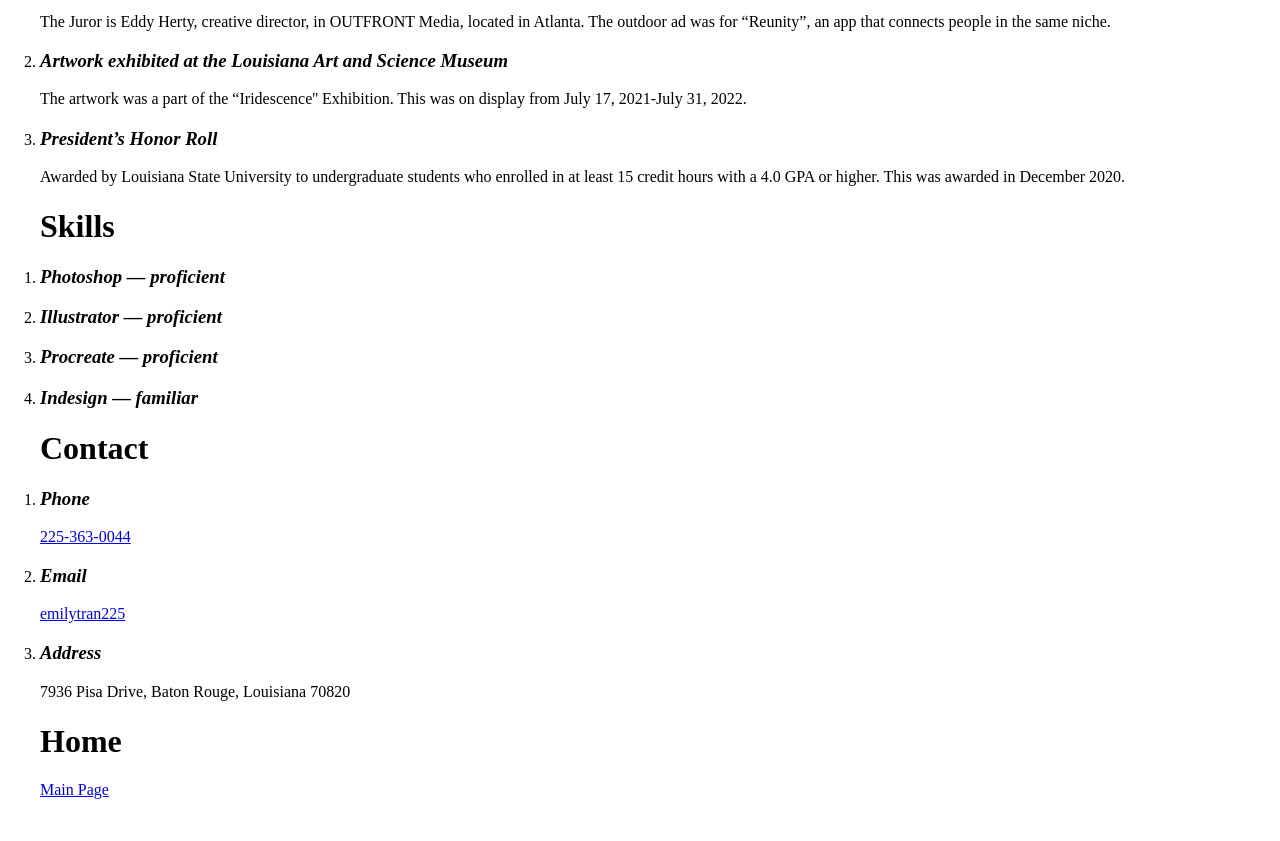
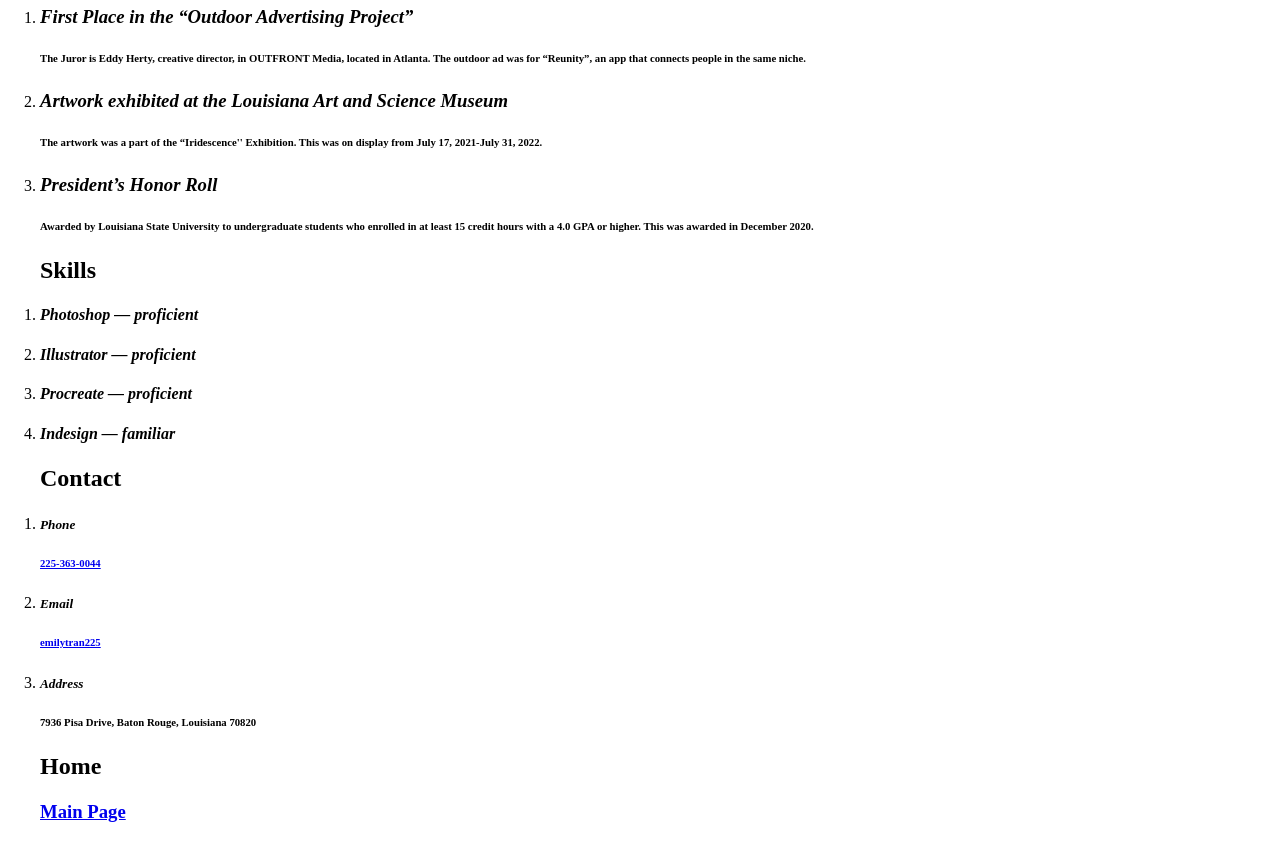
Before and after one commit to emilytrancat/Project2-WebTypography, a plain HTML site: page about.html in a window 1280 px wide. Shown: the part 751-1592 px from the top of the page. Before the commit the page ends 1566 px from the top, so only its background shows below. Drawn offline with Linux system fonts and the light colour scheme.

Commit message:
4/6/23 Changes

```diff
--- a/about.html
+++ b/about.html
@@ -26,51 +26,51 @@
 <body>
       <ol><h1>Experience</h1>
       <li><h3><em><strong>TheMag Internship — Graphic Designer Internship</strong></em></h3></li>
-      <p>Responsibilities include ad designing and magazine layout. TheMag is the Ad Sales Office at Louisiana State University.</p>
+      <p><h6>Responsibilities include ad designing and magazine layout. TheMag is the Ad Sales Office at Louisiana State University.</h6></p>
       <li><h3><em><strong>Vietnamese Hope Baptist Church — Graphic Designer Internship</strong></em></h3></li>
-      <p>Created works such as business cards, T-shirts, and yearbooks.</p>
+      <p><h6>Created works such as business cards, T-shirts, and yearbooks.</h6></p>
       <li><h3><em><strong>Plumpy Plushies — Freelance Illustrator</strong></em></h3></li>
-      <p>Illustrator and logo designer for Plumpy Plushies. They sell stuffed animals online.</p>
+      <p><h6>Illustrator and logo designer for Plumpy Plushies. They sell stuffed animals online.</h6></p>
       <li><h3><em><strong>LA Revival Apparel — Freelance Logo Designer</strong></em></h3></li>
-      <p>Created a logo for a golf team, Party of Fore. La Revival Apparel is a T-shirt company. </p>
+      <p><h6>Created a logo for a golf team, Party of Fore. La Revival Apparel is a T-shirt company.</h6></p>
       <li><h3><em><strong>Graphic Design Student Association — Member and Secretary</strong></em></h3></li>
-      <p>Responsibilities for the role include organizing attendance and other administration duties.</p>
+      <p><h6>Responsibilities for the role include organizing attendance and other administration duties.</h6></p>
       </ol>
 
       <ol>
       <h1>Education</h1>
       <li><h3><em><strong>Louisiana State University — Bachelor of Art</strong></em></h3></li>
-      <p>Concentration in Graphic Design with a minor in business. </p></ol>
+      <p><h6>Concentration in Graphic Design with a minor in business.</h6></p></ol>
 
       <ol>
       <h1>Achievements</h1>
       <li><h3><em><strong>First Place in the “Outdoor Advertising Project” </strong></em></h3></li>
-      <p>The Juror is Eddy Herty, creative director, in OUTFRONT Media, located in Atlanta. The outdoor ad was for “Reunity”, an app that connects people in the same niche. </p>
+      <p><h6>The Juror is Eddy Herty, creative director, in OUTFRONT Media, located in Atlanta. The outdoor ad was for “Reunity”, an app that connects people in the same niche.</h6></p>
       <li><h3><em><strong>Artwork exhibited at the Louisiana Art and Science Museum</strong></em></h3></li>
-      <p>The artwork was a part of the “Iridescence'' Exhibition. This was on display from July 17, 2021-July 31, 2022.</p>
+      <p><h6>The artwork was a part of the “Iridescence'' Exhibition. This was on display from July 17, 2021-July 31, 2022.</h6></p>
       <li><h3><em><strong>President’s Honor Roll</strong></em></h3></li>
-      <p>Awarded by Louisiana State University to undergraduate students who enrolled in at least 15 credit hours with a 4.0 GPA or higher. This was awarded in December 2020.</p></ol>
+      <p><h6>Awarded by Louisiana State University to undergraduate students who enrolled in at least 15 credit hours with a 4.0 GPA or higher. This was awarded in December 2020.</h6></p></ol>
 
       <ol>
-      <h1>Skills</h1>
-      <li><h3><em><strong>Photoshop — proficient</strong></em></h3></li>
-      <li><h3><em><strong>Illustrator — proficient</strong></em></h3></li>
-      <li><h3><em><strong>Procreate — proficient</strong></em></h3></li>
-      <li><h3><em><strong>Indesign — familiar</strong></em></h3></li></ol>
+      <h2>Skills</h2>
+      <li><h4><em><strong>Photoshop — proficient</strong></em></h4></li>
+      <li><h4><em><strong>Illustrator — proficient</strong></em></h4></li>
+      <li><h4><em><strong>Procreate — proficient</strong></em></h4></li>
+      <li><h4><em><strong>Indesign — familiar</strong></em></h4></li></ol>
 
       <ol>
-      <h1>Contact</h1>
-      <li><h3><em><strong>Phone</strong></em></h3></li>
-      <p><a href="tel:225-363-0044">225-363-0044</a></p>
-      <li><h3><em><strong>Email</strong></em></h3></li>
-      <p><a href="mailto:emilytran225@gmail.com">emilytran225</a></p>
-      <li><h3><em><strong>Address</strong></em></h3></li>
-      <p>7936 Pisa Drive, Baton Rouge, Louisiana 70820</p>
+      <h2>Contact</h2>
+      <li><h5><em><strong>Phone</strong></em></h5></li>
+      <p><h6><a href="tel:225-363-0044">225-363-0044</a></h6></p>
+      <li><h5><em><strong>Email</strong></em></h5></li>
+      <p><h6><a href="mailto:emilytran225@gmail.com">emilytran225</a></h6></p>
+      <li><h5><em><strong>Address</strong></em></h5></li>
+      <p><h6>7936 Pisa Drive, Baton Rouge, Louisiana 70820</h6></p>
 
       <body>
           <h3 id="top-of-page"></h3>
-          <h1 class="about-text-title">Home</h1>
-          <a href="./index.html"> Main Page</a>
+          <h2 class="about-text-title">Home</h2>
+          <h3><a href="./index.html"> Main Page</h3></a>
       </body>
 
       </html>
```
